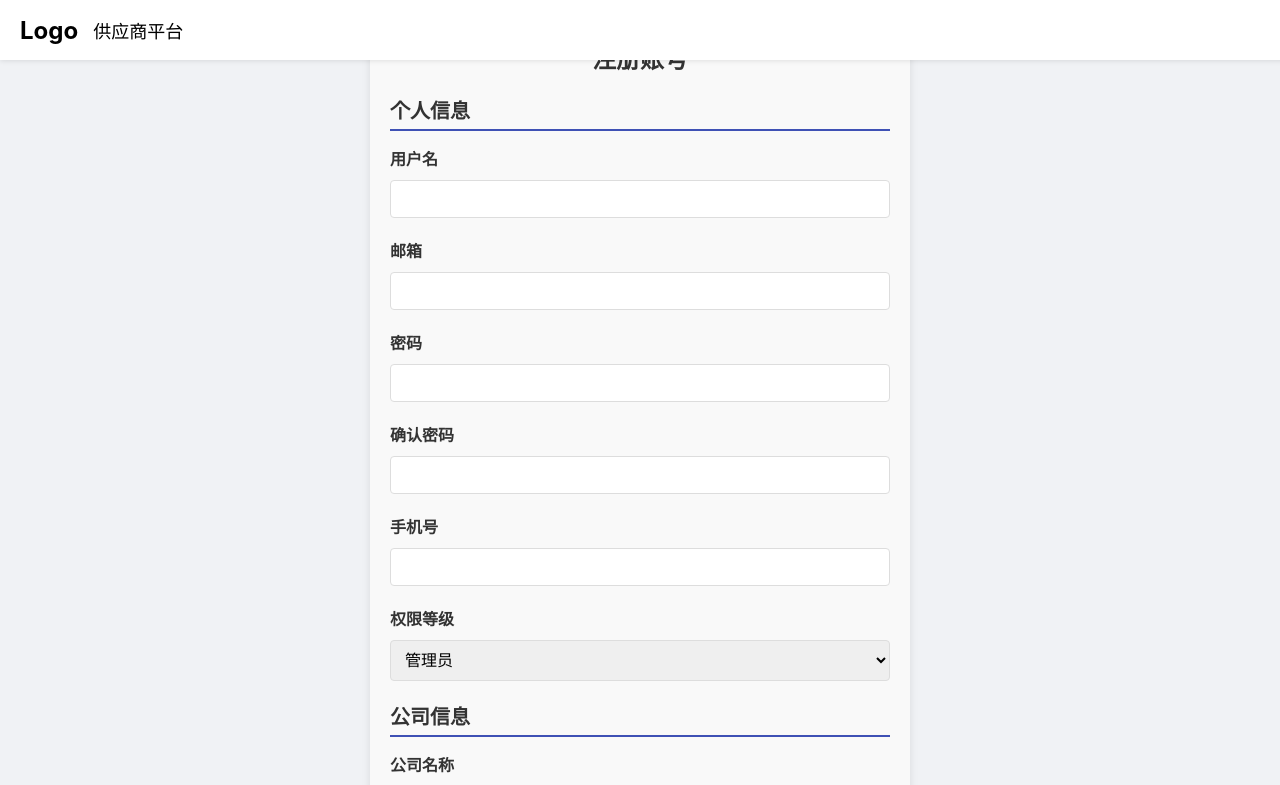
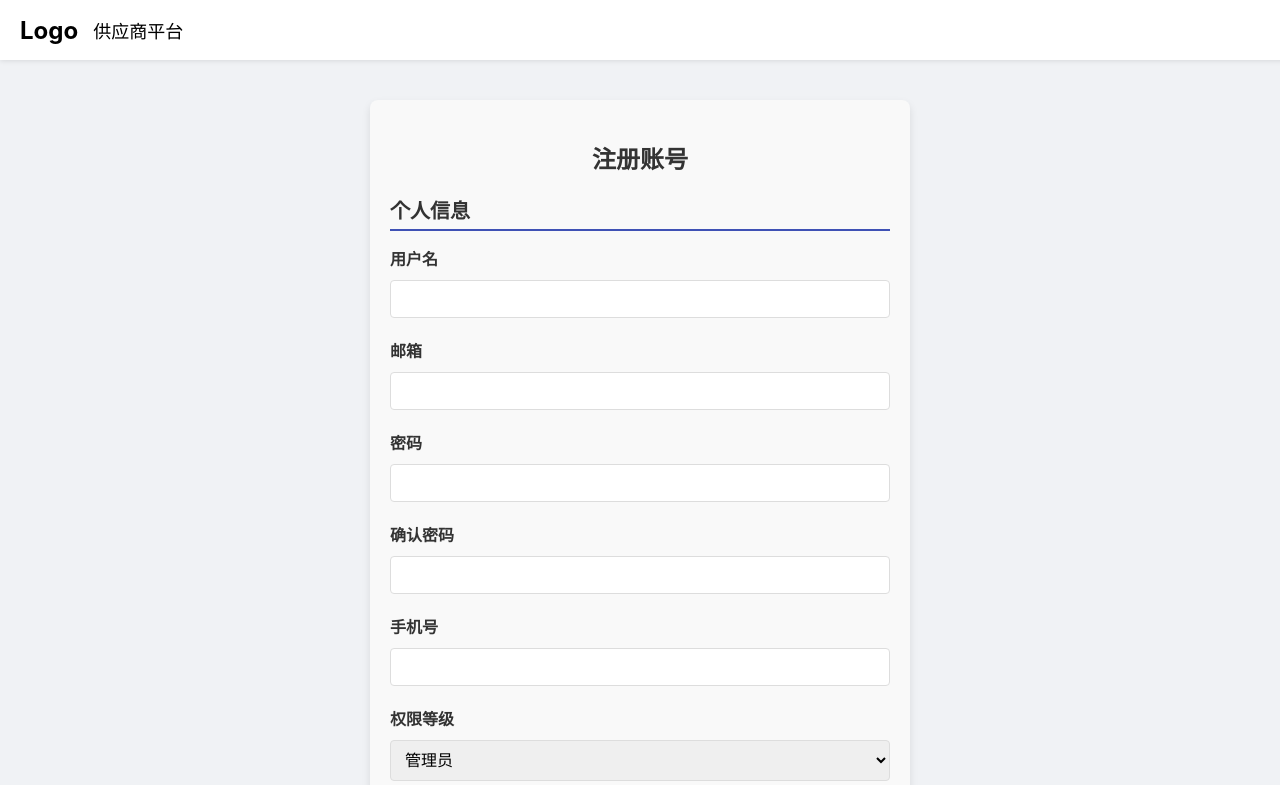
Before and after one commit to xiangshuo123/vendor-management-system, a React (Create React App) app in the folder client/: page /register in a window 1280 px wide. Shown: the top 785 px of the page. Built offline with nearby package versions, Linux system fonts and the light colour scheme.

Commit message:
修改注册界面css样式防止表单和header重叠

```diff
--- a/client/src/pages/RegisterPage.css
+++ b/client/src/pages/RegisterPage.css
@@ -1,6 +1,6 @@
 .register-container {
   max-width: 500px;
-  margin: 0 auto;
+  margin: 100px auto;  /* 增加顶部的 margin 以防止被 header 遮挡 */
   padding: 20px;
   background-color: #f9f9f9;
   border-radius: 8px;
```
